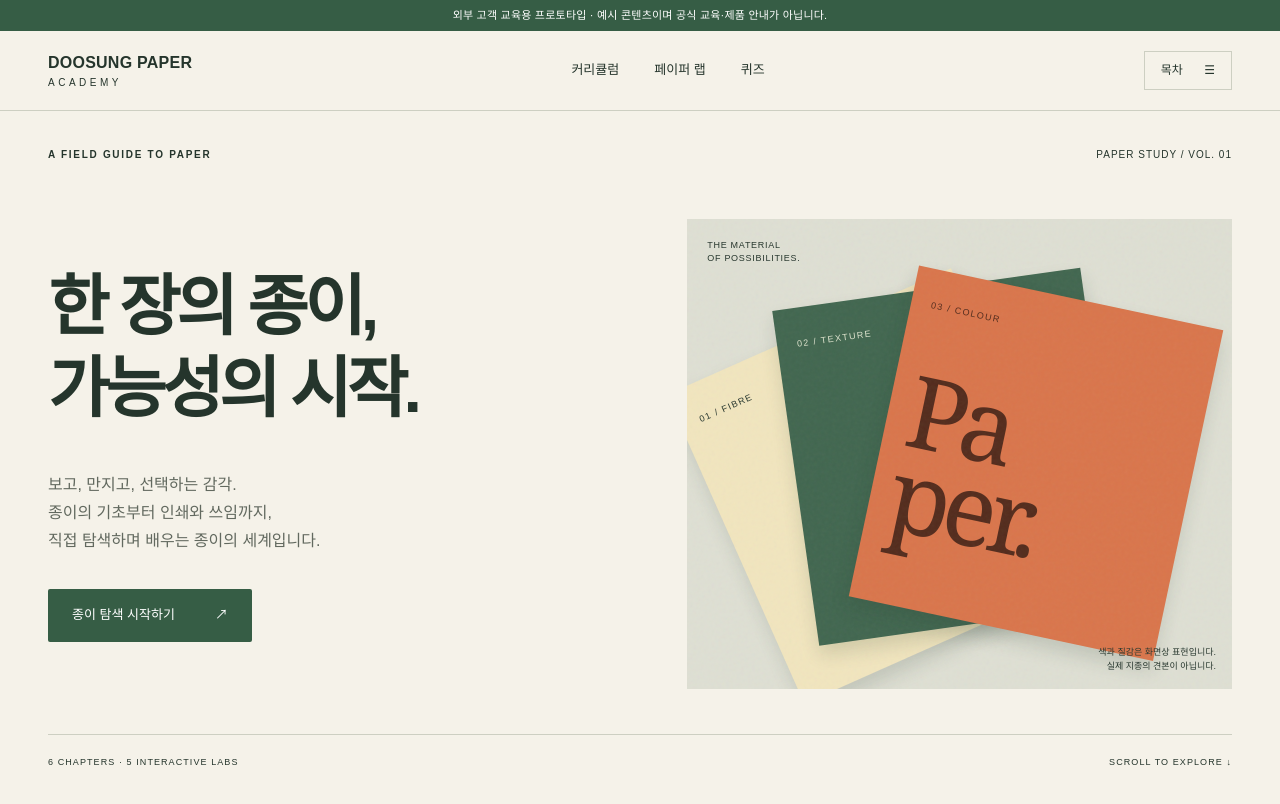
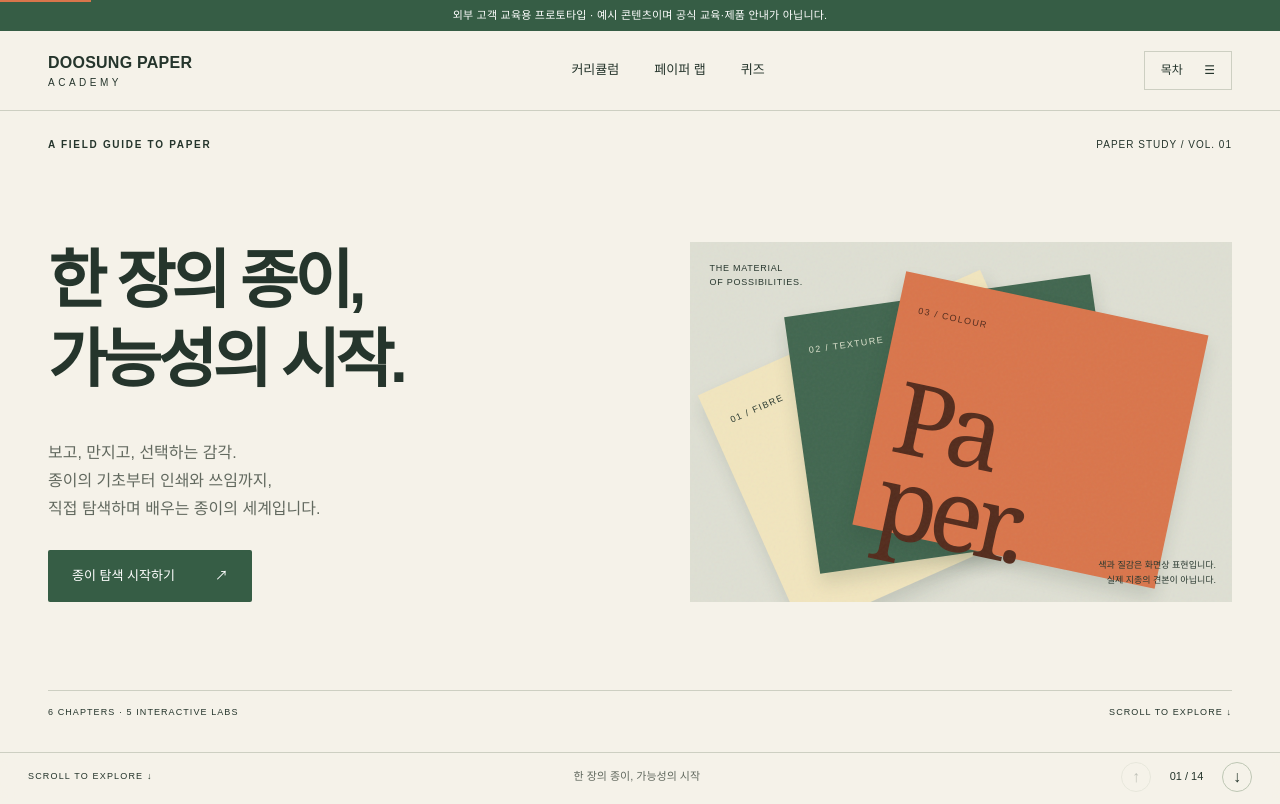
Before and after one commit to mckihoon-cmd/doosung-paper-academy, a website: page index.html in a window 1280 px wide. Shown: the top 804 px of the page. Drawn offline with Linux system fonts and the light colour scheme.

Commit message:
Add full-screen scroll scenes and page navigation

```diff
--- a/index.html
+++ b/index.html
@@ -1,6 +1,6 @@
 <!doctype html>
 <html lang="ko">
-<head><meta charset="utf-8"><meta name="viewport" content="width=device-width,initial-scale=1"><meta name="description" content="종이의 기초부터 선택과 제작까지. 계산하고 비교하며 배우는 종이 교육 프로토타입."><meta name="theme-color" content="#f5f2e9"><title>DOOSUNG PAPER ACADEMY — 종이를 보는 새로운 감각</title><link rel="stylesheet" href="style.css"><script type="module" src="app.mjs"></script></head>
+<head><meta charset="utf-8"><meta name="viewport" content="width=device-width,initial-scale=1"><meta name="description" content="종이의 기초부터 선택과 제작까지. 계산하고 비교하며 배우는 종이 교육 프로토타입."><meta name="theme-color" content="#f5f2e9"><title>DOOSUNG PAPER ACADEMY — 종이를 보는 새로운 감각</title><link rel="stylesheet" href="style.css"><link rel="stylesheet" href="scenes.css"><script type="module" src="app.mjs"></script></head>
 <body>
 <a class="skip" href="#main">본문으로 바로가기</a>
 <div class="demo-bar">외부 고객 교육용 프로토타입 · 예시 콘텐츠이며 공식 교육·제품 안내가 아닙니다.</div>
--- /dev/null
+++ b/scenes.css
@@ -0,0 +1,59 @@
+/* Page-sized scenes, using the same native scroll-snap interaction as the reference. */
+.scene-mode{--demo-height:30px;--chrome-height:108px;scroll-snap-type:y mandatory;scroll-padding-top:var(--chrome-height);scroll-padding-bottom:0}
+.scene-mode body{padding-top:var(--chrome-height)}
+.scene-mode .demo-bar{position:fixed;inset:0 0 auto;z-index:25}
+.scene-mode header{position:fixed;inset:var(--demo-height) 0 auto;z-index:25}
+.scene-mode .scene{scroll-snap-align:start;scroll-snap-stop:always;min-height:calc(100svh - var(--chrome-height));width:100%;margin:0;position:relative;display:flex;flex-direction:column;justify-content:center;padding:42px 0 68px;border-top:0}
+.scene-mode .scene-content{flex-shrink:0}
+.scene-mode .scene.is-current>.scene-content{animation:scene-arrive .65s cubic-bezier(.2,.65,.3,1) both}
+@keyframes scene-arrive{from{opacity:.35;transform:translateY(24px)}to{opacity:1;transform:translateY(0)}}
+.scene-mode .hero{padding-top:25px;padding-bottom:65px}
+.scene-mode .hero>.scene-content{flex:1;display:flex;flex-direction:column}
+.scene-mode .hero-grid{flex:1;padding:28px 0;gap:45px}
+.scene-mode .paper-art{height:clamp(280px,45svh,470px)}
+.scene-mode .hero h1{font-size:clamp(42px,5vw,72px)}
+.scene-mode .hero-copy{margin:22px 0 27px}
+.scene-mode .hero-bottom{padding:14px 0}
+.scene-mode .curriculum .section-line{margin-bottom:25px}
+.scene-mode .chapter-heading{margin-bottom:30px}
+.scene-mode .process{margin-top:25px}
+.scene-mode .lab-scene .lab{margin-top:0}
+.scene-mode .lab-scene .lab-title{margin-bottom:20px}
+.scene-mode .scene .lab{padding:27px 32px}
+.scene-mode .scene .terms{gap:40px}
+.scene-mode #ch2 .terms{margin-top:50px}
+.scene-mode #ch2:after{content:'기본 개념 다음에는, 직접 실험해 보세요. ↓';display:block;width:min(1240px,calc(100% - 96px));margin:55px auto 0;font-size:12px;color:var(--muted)}
+.scene-mode .grain-view{margin-top:25px}
+.scene-mode .print-lab{margin-top:0}
+.scene-mode .print-grid{grid-template-columns:minmax(0,.9fr) minmax(0,1fr)}
+.scene-mode .print-preview{height:300px;aspect-ratio:auto}
+.scene-mode .print-preview b{font-size:48px}
+.scene-mode .finishes{margin-top:50px}
+.scene-mode #finishing-scene{background:#253c30}
+.scene-mode #finishing-scene .finishes article{border-top:1px solid #6b7c6c;padding-top:25px}
+.scene-mode #finishing-scene .finishes h3{font-size:28px}
+.scene-mode #finishing-scene .finishes p{font-size:15px}
+.scene-mode #ch3 .swatch{height:clamp(160px,26svh,240px)}
+.scene-mode #ch3 .material-grid h3{margin-top:17px}
+.scene-mode #ch3 .note{margin-top:16px}
+.scene-mode footer.scene>.scene-content{display:block}
+.scene-mode footer.scene{background:#e7e9dd}
+.scene-mode footer .brand{font-size:32px}
+.scene-mode footer .brand span{font-size:17px}
+.scene-mode footer>div>p{font-size:26px;margin:35px 0 65px}
+.scene-mode footer>div>div{display:flex;justify-content:space-between;gap:18px;font-size:11px;color:var(--muted)}
+#scene-controls{position:fixed;bottom:0;left:0;right:0;z-index:24;display:flex;align-items:center;justify-content:space-between;gap:20px;height:48px;padding:0 28px;background:rgba(245,242,233,.96);border-top:1px solid #cdcfc2;color:var(--ink);backdrop-filter:blur(8px)}
+.scene-hint{font-size:9px;letter-spacing:.13em}
+#scene-label{font-size:11px;flex:1;text-align:center;color:var(--muted)}
+.scene-pager{display:flex;align-items:center;gap:14px}
+.scene-pager button{background:transparent;border:1px solid #bdc6b3;border-radius:50%;width:30px;height:30px;line-height:1;font-size:16px;padding:0}
+.scene-pager button:hover:not(:disabled){background:var(--green);color:white}
+.scene-pager button:disabled{opacity:.25;cursor:default}
+#scene-count{font-size:11px;font-variant-numeric:tabular-nums;min-width:43px;text-align:center}
+[data-scene-theme=dark] #scene-controls{background:rgba(37,60,48,.96);border-color:#6b7c6c;color:#f0f0e3}
+[data-scene-theme=dark] #scene-label{color:#becabc}
+@media(max-width:900px){.scene-mode .scene{padding:36px 0 68px}.scene-mode .hero-grid{gap:24px}.scene-mode #ch2:after{width:calc(100% - 48px)}.scene-mode .scene .lab{padding:25px}.scene-mode .print-preview{height:320px}.scene-mode .print-preview b{font-size:40px}}
+@media(max-width:620px){.scene-mode .scene{padding:30px 0 70px}.scene-mode .hero{padding-top:23px}.scene-mode .hero-grid{grid-template-columns:1fr;gap:22px;padding:25px 0}.scene-mode .hero h1{font-size:42px}.scene-mode .hero-copy{margin:20px 0 24px}.scene-mode .paper-art{height:300px}.scene-mode .hero-grid>div:first-child{position:relative}.scene-mode .hero-bottom{font-size:7px}.scene-mode .hero-bottom a{display:none}.scene-mode .chapter-heading{margin-bottom:28px}.scene-mode .scene .lab{padding:22px 18px}.scene-mode #ch2 .terms{margin-top:30px}.scene-mode #ch2:after{width:calc(100% - 36px);margin-top:25px}.scene-mode .scene .terms{gap:15px}.scene-mode .print-grid{grid-template-columns:1fr}.scene-mode .print-preview{height:300px}.scene-mode .print-preview b{font-size:49px}.scene-mode #ch3 .swatch{height:170px}.scene-mode .calculator,.scene-mode .cut-grid{gap:25px}.scene-mode #finishing-scene .finishes{margin-top:30px}.scene-mode #finishing-scene .finishes h3{font-size:23px}.scene-mode #finishing-scene .finishes p{font-size:13px}#scene-controls{padding:0 17px;height:48px;gap:10px}.scene-hint{display:none}#scene-label{text-align:left;font-size:10px}.scene-pager{gap:10px}.scene-mode footer>div>div{flex-direction:column}.scene-mode footer .brand{font-size:26px}.scene-mode footer .brand span{font-size:13px}.scene-mode footer>div>p{font-size:20px;margin:35px 0 50px}}
+@media(max-width:620px){.scene-mode .hero{padding:20px 0 60px}.scene-mode .hero-grid{padding:20px 0;gap:18px}.scene-mode .hero h1{margin-bottom:0}.scene-mode .hero-copy{font-size:13px;margin:16px 0 20px}.scene-mode .paper-art{height:clamp(160px,26svh,230px)}.scene-mode .hero .s3 b{font-size:60px;margin-top:24px}.scene-mode .hero .sheet{padding:14px}.scene-mode .hero-bottom{display:none}}
+@media(prefers-reduced-motion:reduce){.scene-mode{scroll-behavior:auto}.scene-mode .scene.is-current>.scene-content{animation:none}}
+@media print{.scene-mode{scroll-snap-type:none}.scene-mode body{padding:0}.scene-mode header,.scene-mode .demo-bar,#scene-controls,.progress{display:none}.scene-mode .scene{min-height:0;page-break-before:always;padding:20px 0}.scene-mode .scene>.scene-content{animation:none;transform:none;opacity:1}}
--- /dev/null
+++ b/scenes.mjs
@@ -0,0 +1,62 @@
+// Keep normal document scrolling and native touch/keyboard behavior. Oversized
+// scenes remain readable: native scroll snap allows scrolling within them.
+export function initScenes(){
+  const main=document.getElementById('main');
+  const makeLabScene=(node,id,theme,after)=>{
+    const scene=document.createElement('section');scene.id=id;scene.className=`lab-scene ${theme}`;
+    const inner=document.createElement('div');inner.className='wrap';inner.append(node);scene.append(inner);after.after(scene);return scene;
+  };
+  const weightScene=makeLabScene(document.getElementById('lab'),'weight-scene','tinted',document.getElementById('ch2'));
+  makeLabScene(document.querySelector('.grain-lab'),'grain-scene','tinted',weightScene);
+  makeLabScene(document.querySelector('.cut-lab'),'cut-scene','',document.getElementById('ch5'));
+  // Separate finishing from the print comparison so it is a distinct stop.
+  const finishing=makeLabScene(document.querySelector('.finishes'),'finishing-scene','dark',document.getElementById('ch4'));
+  const finishingHeading=document.createElement('div');finishingHeading.className='chapter-heading';
+  finishingHeading.innerHTML='<span class="chapter-no">04</span><div><p class="eyebrow">FINISHING & BINDING</p><h2>마지막 공정까지, 완성도를 생각합니다.</h2></div>';
+  finishing.firstElementChild.prepend(finishingHeading);
+  const footer=document.querySelector('footer');footer.id='closing';main.append(footer);
+  const titles={home:'한 장의 종이, 가능성의 시작',chapters:'종이 탐색 목차',ch1:'01 · 종이의 이해',ch2:'02 · 기본 지식','weight-scene':'LAB 01 · 중량 계산기','grain-scene':'LAB 02 · 종이결 비교',ch3:'03 · 종류와 특성',ch4:'04 · 인쇄 비교','finishing-scene':'04 · 후가공과 제본',ch5:'05 · 용도별 선택','cut-scene':'LAB 04 · 재단 시뮬레이션',ch6:'06 · 두성종이 소개',quiz:'LAB 05 · 복습 퀴즈',closing:'한 장에서 시작하는 새로운 가능성'};
+  const scenes=[...main.children];
+  scenes.forEach((scene,i)=>{
+    scene.classList.add('scene');scene.dataset.scene=String(i+1);
+    scene.setAttribute('aria-label',titles[scene.id]);
+    // A content wrapper is the animation target; the snap target stays still.
+    if(scene.classList.contains('wrap')){
+      scene.classList.remove('wrap');const inner=document.createElement('div');inner.className='wrap scene-content';
+      inner.append(...scene.childNodes);scene.append(inner);
+    }else scene.firstElementChild.classList.add('scene-content');
+  });
+  const controls=document.createElement('nav');controls.id='scene-controls';controls.setAttribute('aria-label','장면 이동');
+  controls.innerHTML='<span class="scene-hint">SCROLL TO EXPLORE ↓</span><span id="scene-label"></span><div class="scene-pager"><button id="scene-prev" aria-label="이전 장면">↑</button><output id="scene-count" aria-live="polite" aria-atomic="true"></output><button id="scene-next" aria-label="다음 장면">↓</button></div>';
+  document.body.append(controls);document.documentElement.classList.add('scene-mode');
+  document.querySelectorAll('a[href="#lab"]').forEach(link=>link.setAttribute('href','#weight-scene'));
+  const root=document.documentElement,header=document.querySelector('header'),bar=document.querySelector('.demo-bar');
+  let current=-1,queued=false;
+  const measure=()=>{
+    const bh=bar.getBoundingClientRect().height,hh=header.getBoundingClientRect().height;
+    root.style.setProperty('--demo-height',`${bh}px`);root.style.setProperty('--chrome-height',`${bh+hh}px`);
+  };
+  const sync=()=>{
+    queued=false;const line=parseFloat(getComputedStyle(root).getPropertyValue('--chrome-height'))+Math.min(innerHeight*.2,150);
+    let index=0;for(let i=0;i<scenes.length;i++){if(scenes[i].getBoundingClientRect().top<=line)index=i;else break;}
+    if(index===current)return;
+    if(current>=0)scenes[current].classList.remove('is-current');
+    current=index;scenes[current].classList.add('is-current');
+    document.getElementById('scene-count').textContent=`${String(index+1).padStart(2,'0')} / ${String(scenes.length).padStart(2,'0')}`;
+    document.getElementById('scene-label').textContent=titles[scenes[index].id];
+    document.getElementById('scene-prev').disabled=index===0;document.getElementById('scene-next').disabled=index===scenes.length-1;
+    document.getElementById('progress').style.width=`${(index+1)/scenes.length*100}%`;
+    document.body.dataset.sceneTheme=scenes[index].classList.contains('dark')?'dark':'light';
+  };
+  const schedule=()=>{if(!queued){queued=true;requestAnimationFrame(sync);}};
+  const go=delta=>{const target=scenes[current+delta];if(target)target.scrollIntoView({behavior:matchMedia('(prefers-reduced-motion: reduce)').matches?'instant':'smooth',block:'start'});};
+  document.getElementById('scene-prev').addEventListener('click',()=>go(-1));document.getElementById('scene-next').addEventListener('click',()=>go(1));
+  addEventListener('scroll',schedule,{passive:true});
+  new ResizeObserver(()=>{measure();schedule();}).observe(header);
+  new ResizeObserver(()=>{measure();schedule();}).observe(bar);
+  addEventListener('resize',()=>{measure();schedule();});
+  measure();sync();
+  // Reapply a deep link after moving the lab nodes into their own scenes.
+  const anchor=document.getElementById(decodeURIComponent(location.hash.slice(1)));
+  if(anchor)requestAnimationFrame(()=>anchor.closest('.scene')?.scrollIntoView({behavior:'instant',block:'start'}));
+}
```
Also changed, not shown: README.md, app.mjs.
